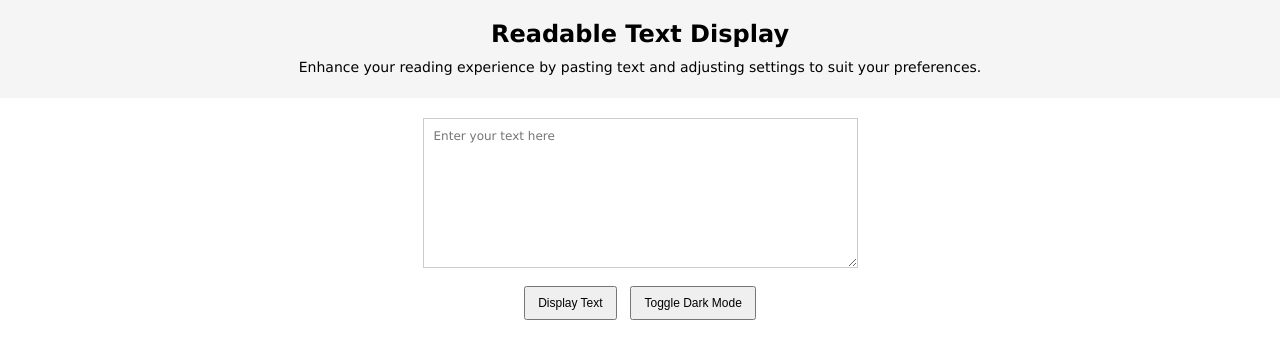
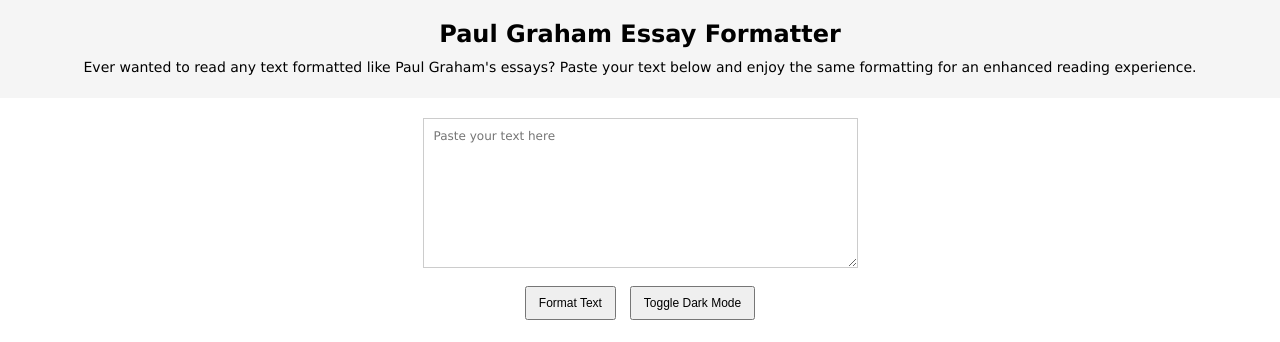
Before and after one commit to abj908/online-reader, a plain HTML site: page index.html in a window 1280 px wide. Drawn offline with Linux system fonts and the light colour scheme.

Commit message:
updated title

```diff
--- a/index.html
+++ b/index.html
@@ -2,25 +2,25 @@
 <html lang="en">
 <head>
   <meta charset="UTF-8">
-  <title>Readable Text Display – Enhance Your Reading Experience</title>
+  <title>Paul Graham Essay Formatter – Read and Format Text Your Way</title>
   <meta name="viewport" content="width=device-width, initial-scale=1.0">
 
   <!-- SEO Meta Tags -->
-  <meta name="description" content="Readable Text Display allows you to paste and read large blocks of text comfortably. Adjust font size, line length, and toggle dark mode for an optimal reading experience.">
-  <meta name="keywords" content="readable text, text display, large text reader, dark mode reader, reading experience, adjustable font, line length">
+  <meta name="description" content="Have text you want to read formatted like Paul Graham's essays? Paste it here and enjoy enhanced readability. Perfect for text from websites, your own writing, or text extracted from images.">
+  <meta name="keywords" content="Paul Graham essay format, text formatter, readability, paste text, read better, text from image, format text like Paul Graham, enhanced reading experience">
   <meta name="robots" content="index, follow">
 
   <!-- Open Graph Meta Tags -->
-  <meta property="og:title" content="Readable Text Display – Enhance Your Reading Experience">
-  <meta property="og:description" content="Paste your text and read comfortably with adjustable settings and dark mode.">
+  <meta property="og:title" content="Paul Graham Essay Formatter – Read and Format Text Your Way">
+  <meta property="og:description" content="Format any text to read it like Paul Graham's essays. Paste your text and enhance your reading experience.">
   <meta property="og:type" content="website">
   <meta property="og:url" content="https://yourwebsite.com">
   <meta property="og:image" content="https://yourwebsite.com/og-image.jpg">
 
   <!-- Twitter Card Meta Tags -->
   <meta name="twitter:card" content="summary_large_image">
-  <meta name="twitter:title" content="Readable Text Display – Enhance Your Reading Experience">
-  <meta name="twitter:description" content="Paste your text and read comfortably with adjustable settings and dark mode.">
+  <meta name="twitter:title" content="Paul Graham Essay Formatter – Read and Format Text Your Way">
+  <meta name="twitter:description" content="Format any text to read it like Paul Graham's essays. Paste your text and enhance your reading experience.">
   <meta name="twitter:image" content="https://yourwebsite.com/twitter-image.jpg">
 
   <link rel="stylesheet" href="styles.css">
@@ -29,16 +29,16 @@
 
   <!-- Header with Informative Title -->
   <header class="site-header">
-    <h1>Readable Text Display</h1>
-    <p>Enhance your reading experience by pasting text and adjusting settings to suit your preferences.</p>
+    <h1>Paul Graham Essay Formatter</h1>
+    <p>Ever wanted to read any text formatted like Paul Graham's essays? Paste your text below and enjoy the same formatting for an enhanced reading experience.</p>
   </header>
 
   <!-- Content -->
   <div class="main">
     <div class="inputarea">
-      <textarea class="inputbox" tabindex="1" placeholder="Enter your text here"></textarea>
+      <textarea class="inputbox" tabindex="1" placeholder="Paste your text here"></textarea>
       <div class="button-row">
-        <button class="js-display-button">Display Text</button>
+        <button class="js-display-button">Format Text</button>
         <button class="js-toggle-dark-mode">Toggle Dark Mode</button>
       </div>
     </div>
```
